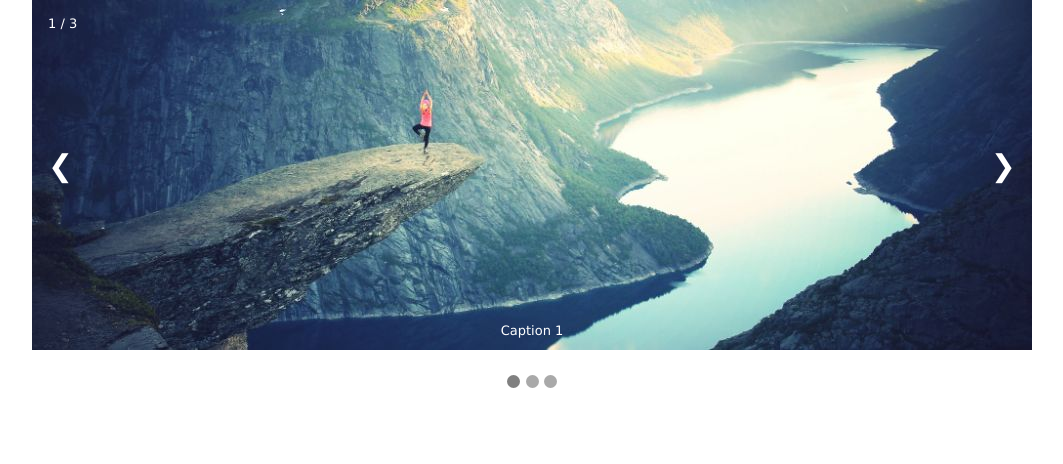
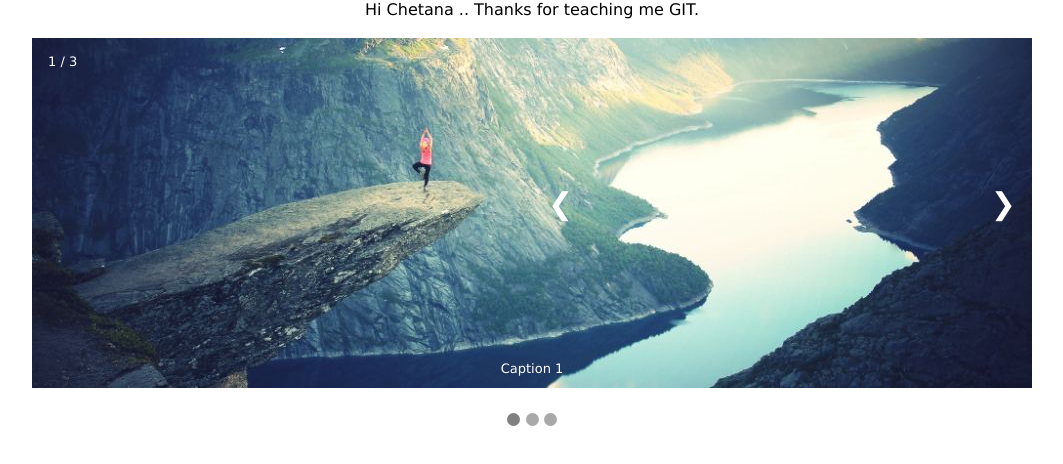
Before and after one commit to chetanakisku/Slideshow, a plain HTML site: page index.html in a window 1280 px wide. Shown: the whole page, without its empty margins (108-1171 px from the left). Drawn offline with Linux system fonts and the light colour scheme.

Commit message:
My First Commit (#1)

```diff
--- a/index.html
+++ b/index.html
@@ -16,6 +16,7 @@
 </head>
 
 <body>
+<center>Hi Chetana .. Thanks for teaching me GIT. <br><br>
     <div class="slideshow-container">
         <div class="mySlides">
             <div class="number-text">1 / 3</div>
```
